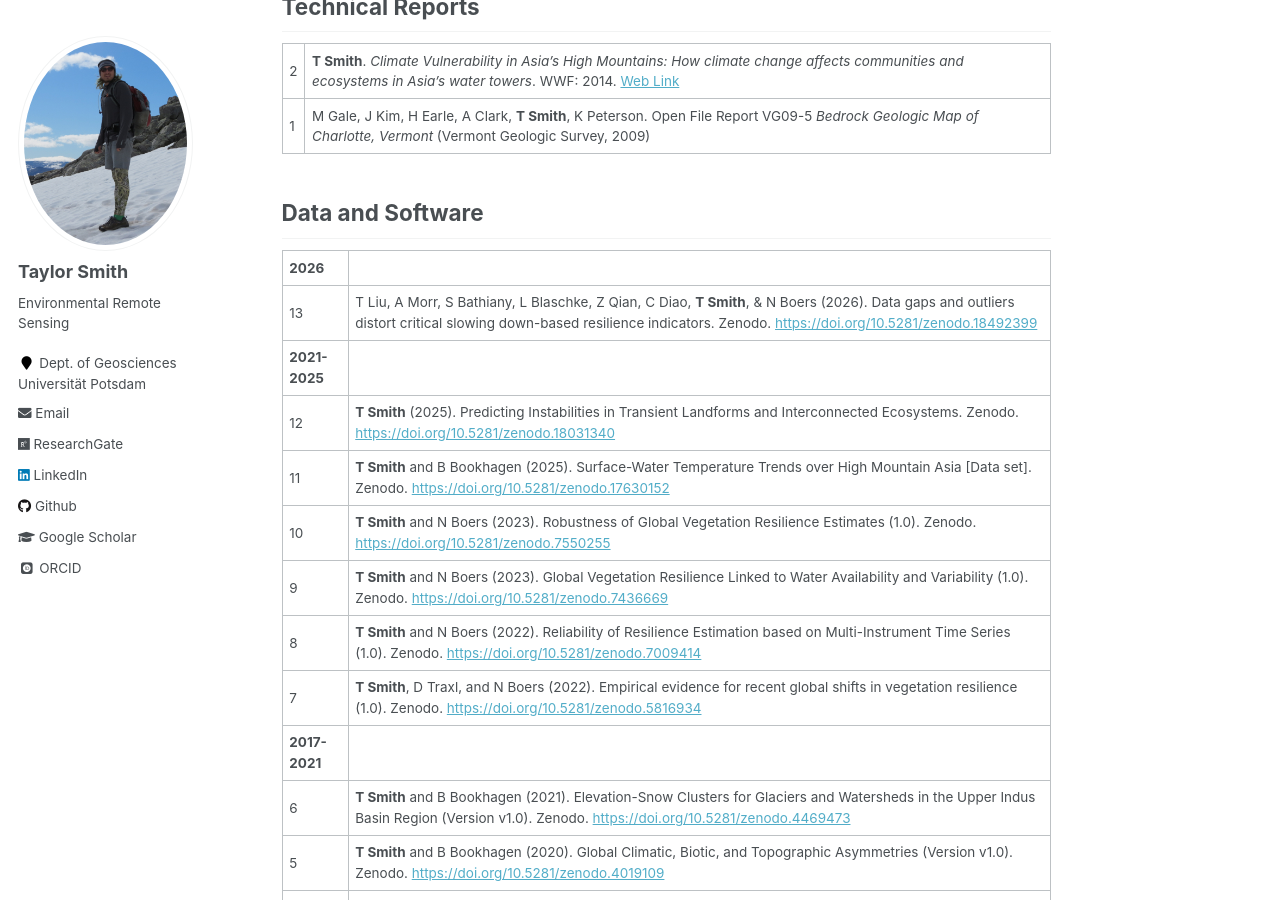
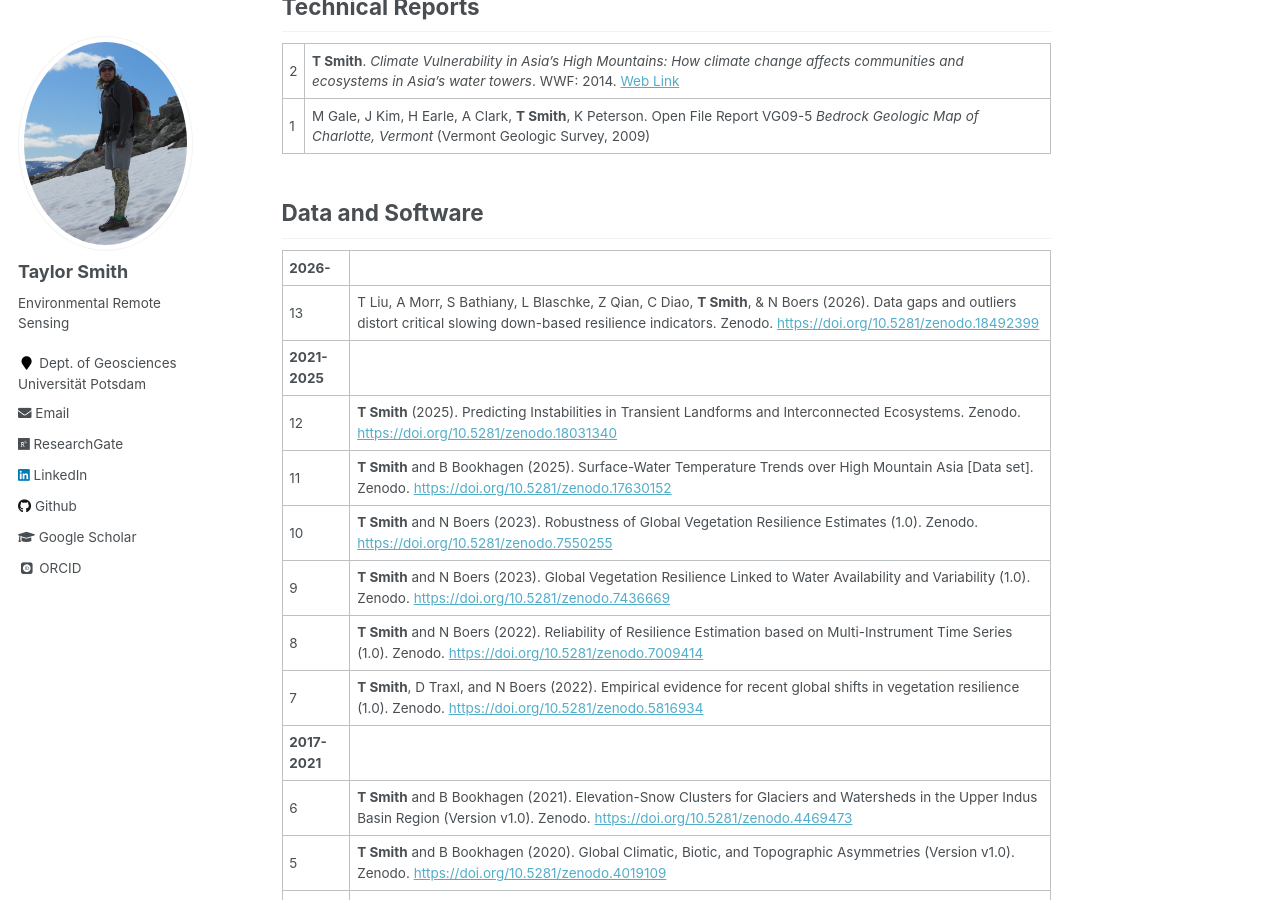
Before and after one commit to tasmi/tasmi.github.io, a Jekyll site: the page built from _pages/publications.md, in a window 1280 px wide and 900 px high, scrolled down 3151 px. Built offline with Jekyll 4.4.1, drawn with Linux system fonts in a browser that asks for light colours; some web fonts are replaced.

```diff
--- a/_pages/publications.md
+++ b/_pages/publications.md
@@ -59,7 +59,7 @@ I maintain a set of freely available [Google Earth Engine codes](https://github.
 
 ## Data and Software
 
-| **2026**
+| **2026-**
 13 | T Liu, A Morr, S Bathiany, L Blaschke, Z Qian, C Diao, **T Smith**, & N Boers (2026). Data gaps and outliers distort critical slowing down-based resilience indicators. Zenodo. [https://doi.org/10.5281/zenodo.18492399](https://doi.org/10.5281/zenodo.18492399)
 | **2021-2025**
 12 | **T Smith** (2025). Predicting Instabilities in Transient Landforms and Interconnected Ecosystems. Zenodo.  [https://doi.org/10.5281/zenodo.18031340](https://doi.org/10.5281/zenodo.18031340)
```
